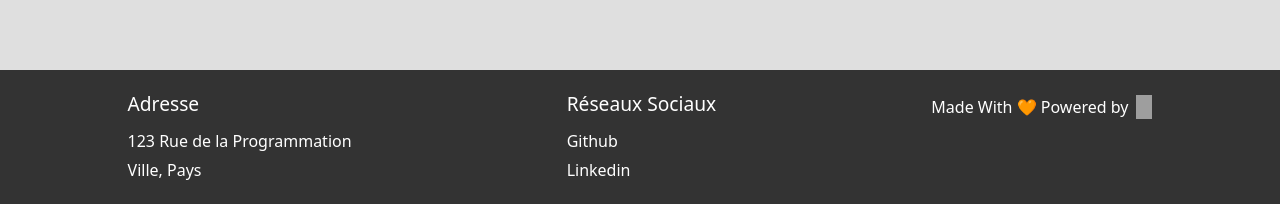
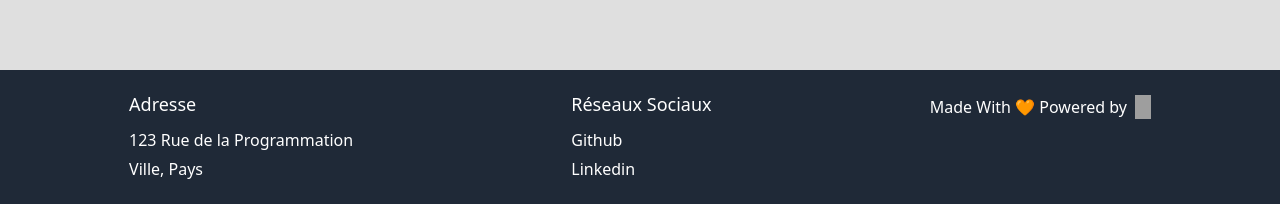
Before and after one commit to MaximeSeignovert/Svelte-Portfolio, a SvelteKit app: page / in a window 1280 px wide. Shown: the part 3300-3504 px from the top of the page. Built offline with nearby package versions, Linux system fonts and the light colour scheme; grey boxes are pictures that could not be loaded.

Commit message:
Modification Footer et title

```diff
--- a/src/app.html
+++ b/src/app.html
@@ -4,6 +4,7 @@
 		<meta charset="utf-8" />
 		<link rel="icon" href="%sveltekit.assets%/alien.png" />
 		<meta name="viewport" content="width=device-width, initial-scale=1" />
+		<title>Maxime Seignovert</title>
 		%sveltekit.head%
 	</head>
 	<body data-sveltekit-preload-data="hover" >
--- a/src/components/Footer.svelte
+++ b/src/components/Footer.svelte
@@ -1,55 +1,17 @@
-<footer>
+<footer class="bg-gray-800 text-white p-5 flex justify-around items-start">
     <div>
-      <h3>Adresse</h3>
-      <p>123 Rue de la Programmation</p>
-      <p>Ville, Pays</p>
+      <h3 class="text-lg mb-[10px]">Adresse</h3>
+      <p class='my-[5px]'>123 Rue de la Programmation</p>
+      <p class='my-[5px]'>Ville, Pays</p>
     </div>
     <div>
-      <h3>Réseaux Sociaux</h3>
-      <ul>
-        <li><a href="#">Github</a></li>
-        <li><a href="#">Linkedin</a></li>
+      <h3 class="text-lg mb-[10px]">Réseaux Sociaux</h3>
+      <ul class="list-none p-0">
+        <li class="mb-[5px] no-underline hover:underline"><a class="text-white" target="_blank" href="https://github.com/MaximeSeignovert">Github</a></li>
+        <li class="mb-[5px] no-underline hover:underline"><a class="text-white" target="_blank" href="https://github.com/MaximeSeignovert">Linkedin</a></li>
       </ul>
     </div>
     <div >
-      <p class="flex flex-row flex-justify cursor-pointer">Made With 🧡 Powered by <img class="w-4 ml-2" alt="Icone Svelte" src="https://upload.wikimedia.org/wikipedia/commons/1/1b/Svelte_Logo.svg"/></p>
+      <p class="flex flex-row flex-justify cursor-pointer my-[5px]">Made With 🧡 Powered by <img class="w-4 ml-2" alt="Icone Svelte" src="https://upload.wikimedia.org/wikipedia/commons/1/1b/Svelte_Logo.svg"/></p>
     </div>
   </footer>
-
-  <style>
-    footer {
-      background-color: #333;
-      color: white;
-      padding: 20px;
-      display: flex;
-      justify-content: space-around;
-      align-items: flex-start;
-    }
-
-    h3 {
-      font-size: 1.2em;
-      margin-bottom: 10px;
-    }
-
-    p {
-      margin: 5px 0;
-    }
-
-    ul {
-      list-style-type: none;
-      padding: 0;
-    }
-
-    li {
-      margin-bottom: 5px;
-    }
-
-    a {
-      color: white;
-      text-decoration: none;
-    }
-
-    a:hover {
-      text-decoration: underline;
-    }
-  </style>
```
